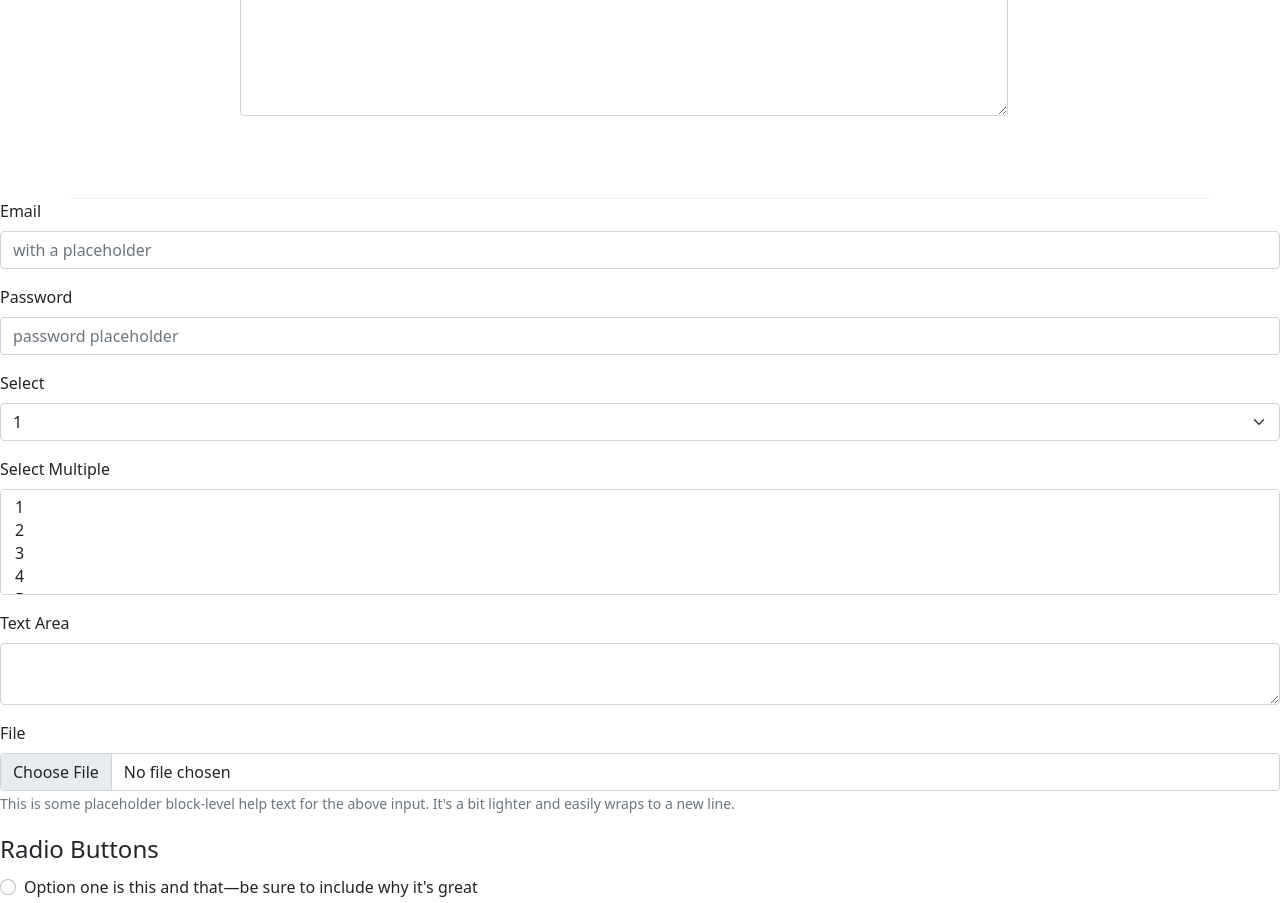
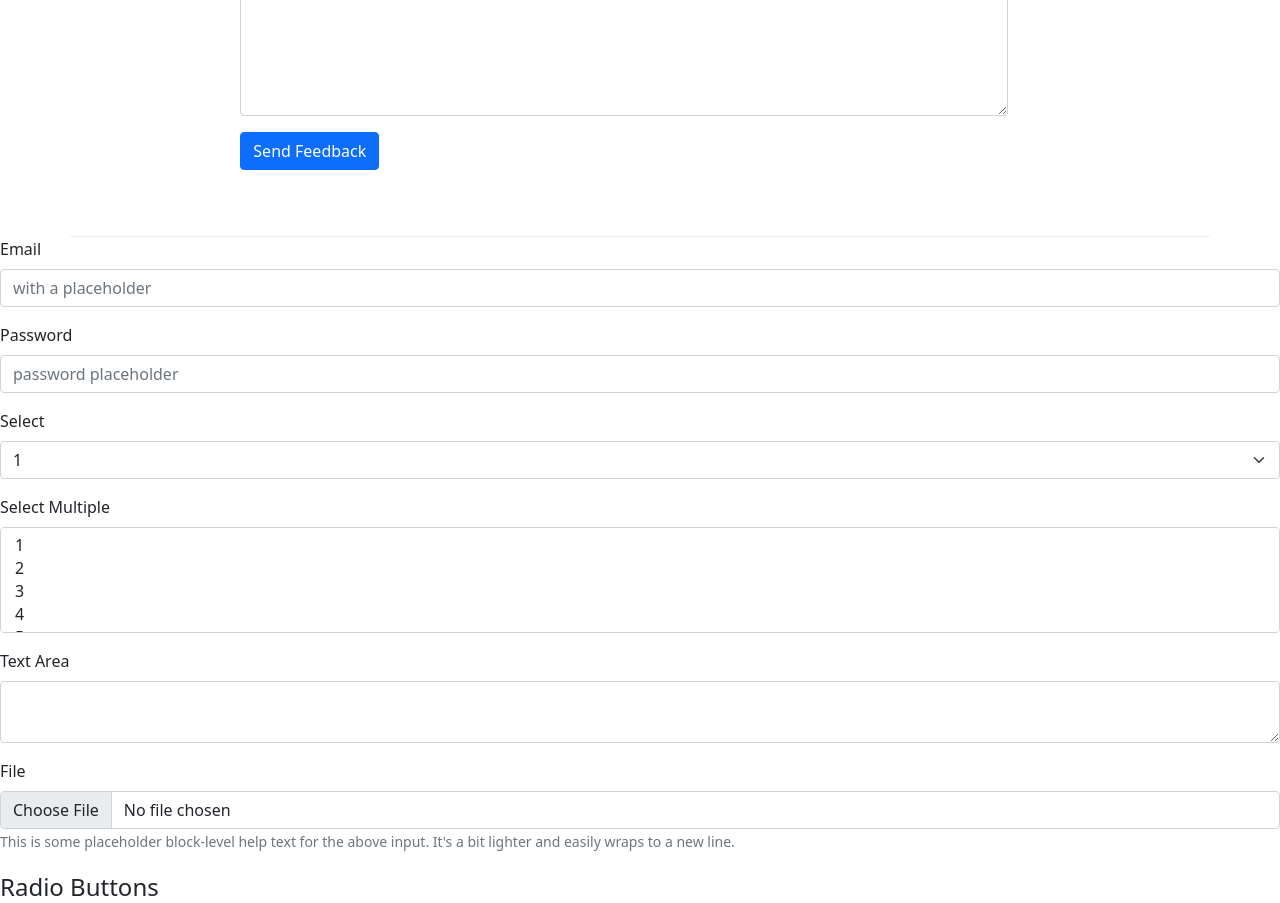
Before and after one commit to jj252/netflix, a React (Create React App) app: page /contact in a window 1280 px wide. Shown: the part 1300-2203 px from the top of the page. Built offline with nearby package versions, Linux system fonts and the light colour scheme.

Commit message:
contact form part 3

```diff
--- a/src/components/ContactForm.js
+++ b/src/components/ContactForm.js
@@ -2,6 +2,13 @@
 import {Formik, Field, Form} from 'formik';
 
 const ContactForm = () => {
+
+    const handleSubmit = (values, {resetForm}) => {
+        console.log('form values', values);
+        console.log('in JSON format', JSON.stringify(values));
+        resetForm();
+    }
+
     return (
         <Formik
             initialValues={{
@@ -13,6 +20,7 @@
                 contactType:'By Phone',
                 feedback:''
             }}
+            onSubmit={handleSubmit}
         >
             <Form>
                 <FormGroup row>
@@ -92,7 +100,11 @@
                     </Col>
                 </FormGroup>
                 <FormGroup row>
-
+                    <Col md={{size: 10, offset:2}}>
+                        <Button type='submit' color='primary'>
+                            Send Feedback
+                        </Button>
+                    </Col>
                 </FormGroup>
             </Form>
         </Formik>
```
